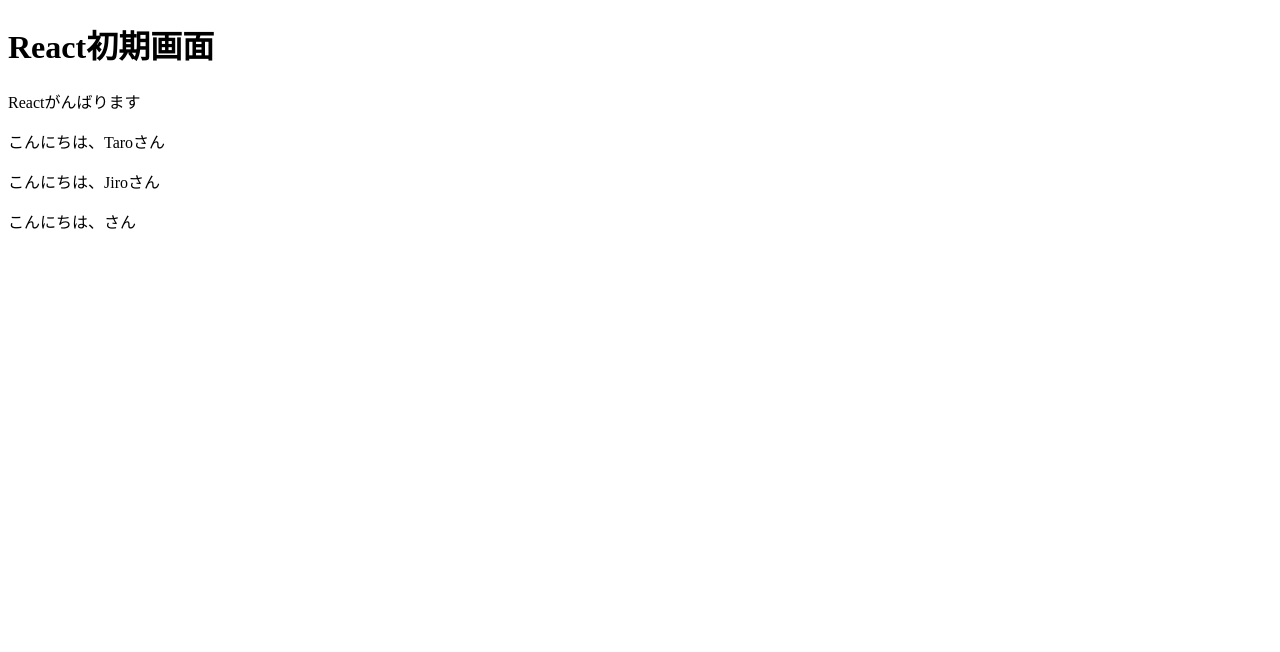
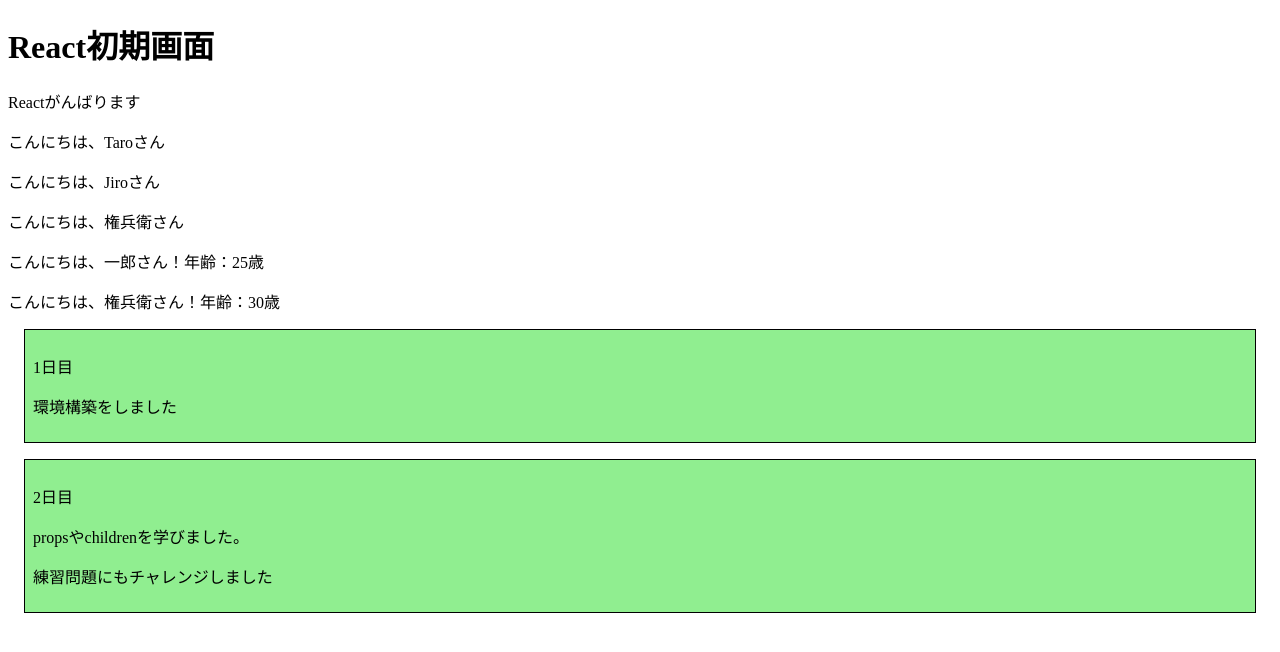
Before and after one commit to studio02-sannomiya/vite-study, a React (Vite) app: page / in a window 1280 px wide. Shown: the top 652 px of the page. Built offline with nearby package versions, Linux system fonts and the light colour scheme.

Commit message:
propsとchildrenの問題を解いた

```diff
--- a/src/App.jsx
+++ b/src/App.jsx
@@ -1,4 +1,6 @@
 import './App.css'
+import Card from './components/Card'
+import Greeting from './components/Greeting'
 import MyHello from './components/MyHello'
 
 // Reactで扱うコンポーネント（関数）の名前はパスカルケース
@@ -15,6 +17,30 @@ function App() {
       <MyHello myName="Taro" />
       <MyHello myName="Jiro" />
       <MyHello />
+
+      {/* 問題1 */}
+      <Greeting name="一郎" age={25} />
+      <Greeting />
+
+      {/* 問題2 */}
+      {/* <Card>
+        <p>React2日目</p>
+        <p>propsやchildrenを学びました</p>
+      </Card>
+      <Card>
+        <p>3ヶ月本当によく頑張っています</p>
+      </Card> */}
+
+      {/* 問題3 */}
+      <Card day={1}>
+        <p>環境構築をしました</p>
+      </Card>
+
+      <Card day={2}>
+        <p>propsやchildrenを学びました。</p>
+        <p>練習問題にもチャレンジしました</p>
+      </Card>
+
     </>
   )
 }
--- /dev/null
+++ b/src/components/Card.jsx
@@ -0,0 +1,16 @@
+export default function Card({ day, children }) {
+    return (
+        <div
+            style={{
+                border: "1px solid black",
+                backgroundColor: "lightgreen",
+                padding: "8px",
+                margin: "16px"
+            }}
+            className="card"
+        >
+            <p>{day}日目</p>
+            {children}
+        </div >
+    );
+}
--- /dev/null
+++ b/src/components/Greeting.jsx
@@ -0,0 +1,5 @@
+export default function Greeting({ name = "権兵衛", age = 30 }) {
+    return (
+        <p>こんにちは、{name}さん！年齢：{age}歳</p>
+    );
+}
--- a/src/components/MyHello.jsx
+++ b/src/components/MyHello.jsx
@@ -1,4 +1,4 @@
-export default function MyHello({ myName }) {
+export default function MyHello({ myName = "権兵衛" }) {
     return (
         <p>こんにちは、{myName}さん</p>
     );
```
